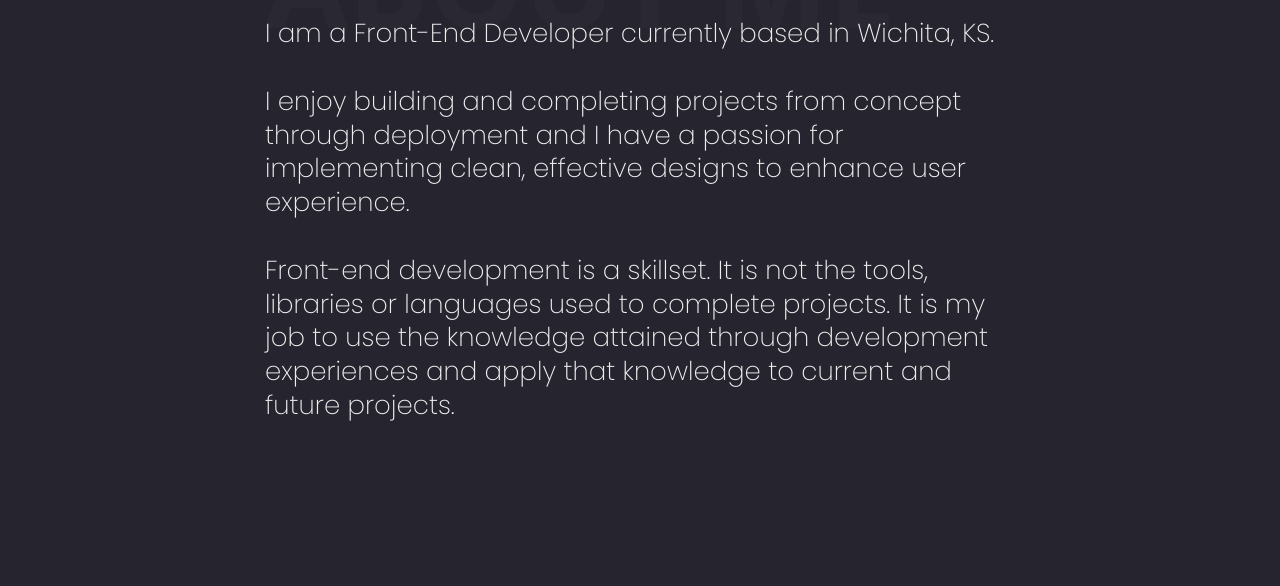
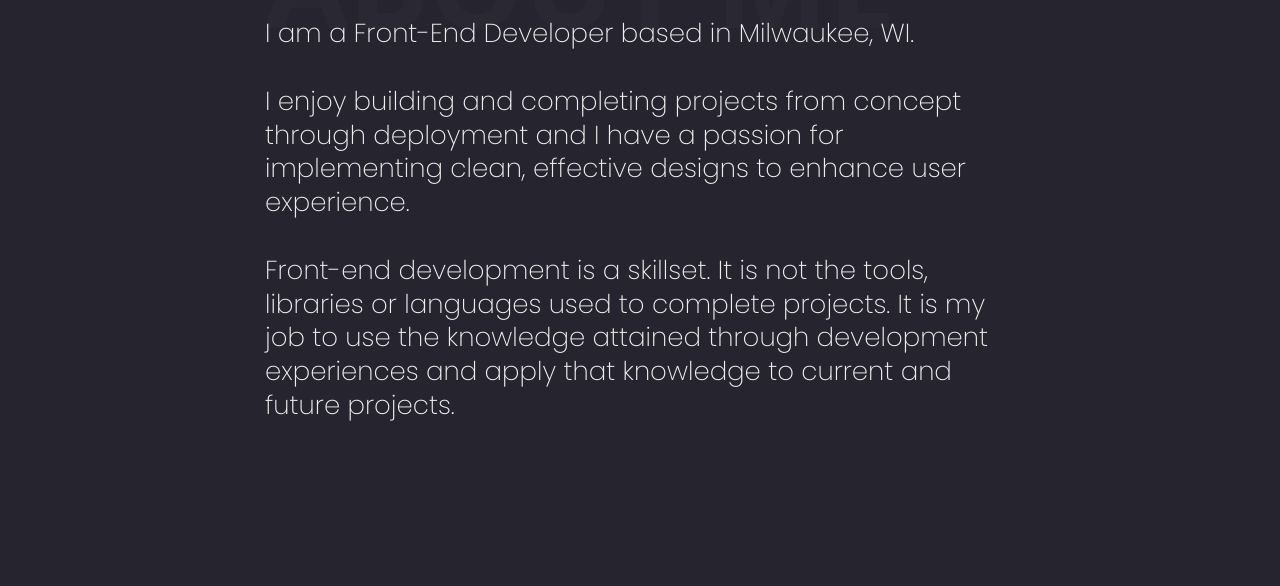
Before and after one commit to JeffPach/-JeffPach.github.io, a website: page index.html in a window 1280 px wide. Shown: the part 214-800 px from the top of the page. Drawn offline with nearby package versions, Linux system fonts and the light colour scheme; a script that the page names is missing.

Commit message:
Update index.html
Update location in About Me

```diff
--- a/index.html
+++ b/index.html
@@ -16,9 +16,6 @@
 </head>
 
 <body>
-  <!-- <div style="position: absolute; left: 50%; top: 50%; transform: translate(-50%, -50%); width: 90%; text-align: center;" class="heading">
-    Website Coming Soon!
-  </div> -->
   <div class="wrapper">
     <header>
       <nav class="flex">
@@ -88,7 +85,7 @@
           </span>
         </div>
         <p class="large-font">
-          I am a Front-End Developer currently based in Wichita, KS.
+          I am a Front-End Developer based in Milwaukee, WI.
           <br />
           <br />
           I enjoy building and completing projects from concept through deployment and I have a passion for implementing
```
